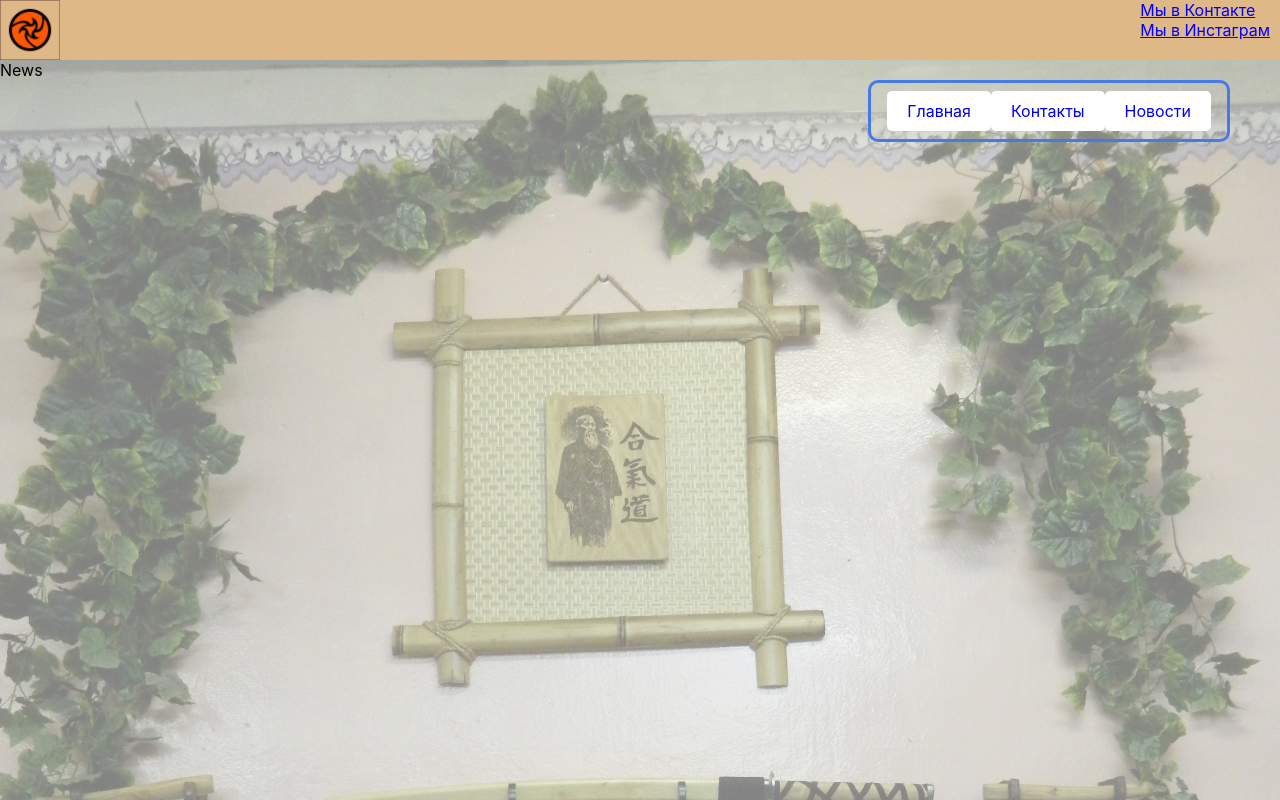
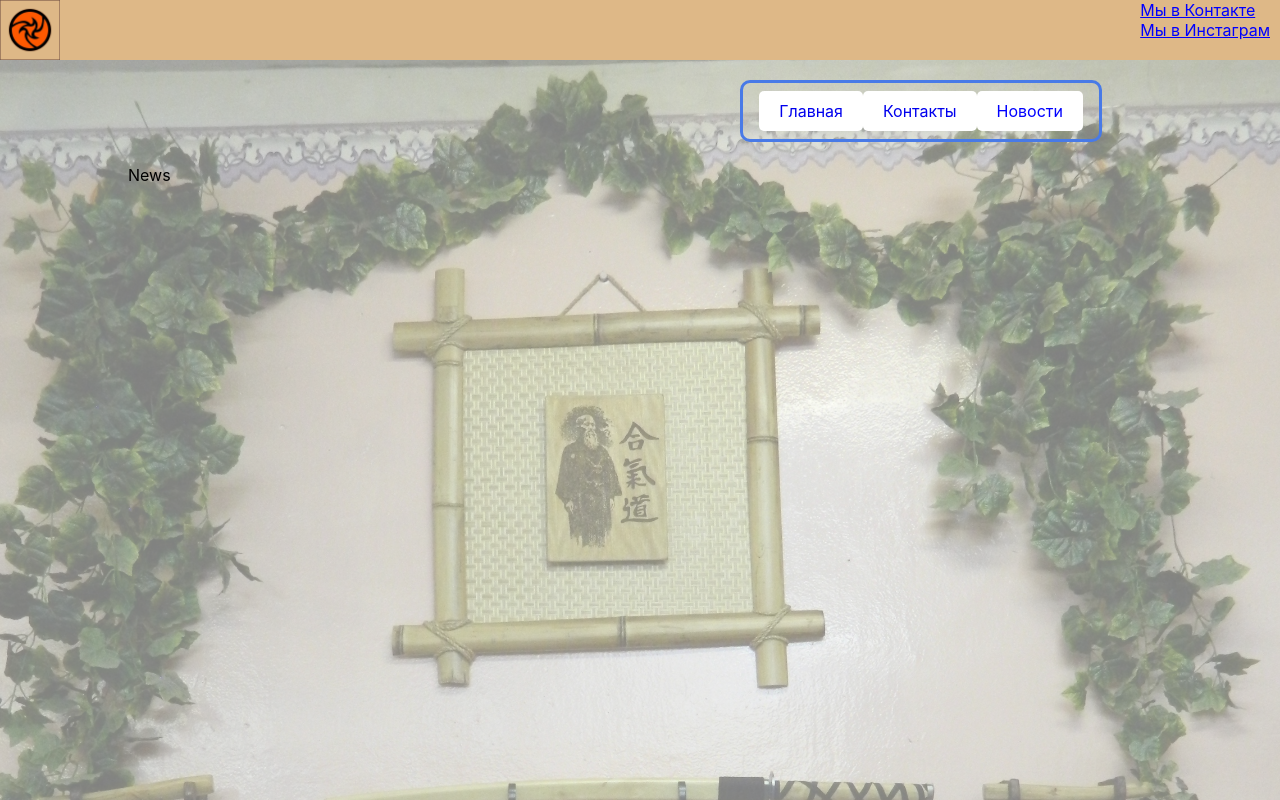
Before and after one commit to dmatveyev/tenchi, a React (Create React App) app: page /news in a window 1280 px wide. Shown: the top 800 px of the page. Built offline with nearby package versions, Linux system fonts and the light colour scheme.

Commit message:
Добавил внутренний грид в блоке контента

```diff
--- a/src/App.css
+++ b/src/App.css
@@ -1,8 +1,8 @@
 .app-wrapper {
   display: grid;
   margin: auto;
-  grid-template-areas: "h" "n" "c" "f";
-  grid-template-rows: 60px 1fr;
+  grid-template-areas: "h" "c";
+  grid-template-rows: 60px 10fr;
   /*grid-gap: 10px;*/
 }
 
@@ -11,7 +11,6 @@
   /* Добавляем фон */
   background: #fcf1d3 url(shomen.jpg) no-repeat 100% 100%;
   background-size: 100% 100%;
- /* opacity: 0.3;*/
 }
 .bgr {
   background: rgba(255, 255, 255, 0.5);
--- a/src/component/content/Content.jsx
+++ b/src/component/content/Content.jsx
@@ -5,6 +5,7 @@ import {BrowserRouter, Route} from "react-router-dom";
 import Main from "./main/Main";
 import Contacts from "./contacts/Contacts";
 import News from "./news/News";
+import ContentWrapper from "./contentwrapper/ContentWrapper";
 
 
 const Content = () => {
@@ -14,11 +15,7 @@ const Content = () => {
             <BrowserRouter>
                 <div className={styles.content}>
                     <NavBar/>
-                    <div>
-                        <Route exact path="/" render={() => <Main/>}/>
-                        <Route exact path="/contacts" render={() => <Contacts/>}/>
-                        <Route exact path="/news" render={() => <News/>}/>
-                    </div>
+                    <ContentWrapper/>
                 </div>
             </BrowserRouter>
         )
--- a/src/component/content/Content.module.css
+++ b/src/component/content/Content.module.css
@@ -1,4 +1,8 @@
 .content {
     grid-area: c;
     height: 1200px;
+    display: grid;
+    margin: auto;
+    grid-template-areas: "n" "c1";
+    grid-template-rows: 105px 10fr;
 }
--- /dev/null
+++ b/src/component/content/contentwrapper/ContentWrapper.jsx
@@ -0,0 +1,25 @@
+import * as React from "react";
+import styles from './ContentWrapper.module.css';
+import {BrowserRouter, Route} from "react-router-dom";
+import Main from "../main/Main";
+import Contacts from "../contacts/Contacts";
+import News from "../news/News";
+
+
+
+const ContentWrapper = () => {
+
+
+        return (
+                <div className={styles.content}>
+                    <div>
+                        <Route exact path="/" render={() => <Main/>}/>
+                        <Route exact path="/contacts" render={() => <Contacts/>}/>
+                        <Route exact path="/news" render={() => <News/>}/>
+                    </div>
+                </div>
+        )
+
+}
+
+export default ContentWrapper
--- /dev/null
+++ b/src/component/content/contentwrapper/ContentWrapper.module.css
@@ -0,0 +1,5 @@
+.content {
+    grid-area: c1;
+    margin-right: 10%;
+    margin-left: 10%;
+}
--- a/src/component/content/navbar/NabBar.module.css
+++ b/src/component/content/navbar/NabBar.module.css
@@ -1,3 +1,9 @@
+.rootdiv {
+    grid-area: n;
+    margin-right: 10%;
+    margin-left: 10%;
+}
+
 .navbar {
     float: right;
     padding: .5rem 1rem;
--- a/src/component/content/navbar/NavBar.jsx
+++ b/src/component/content/navbar/NavBar.jsx
@@ -6,7 +6,7 @@ import {NavLink} from "react-router-dom";
 const NavBar = () => {
 
         return (
-            <div>
+            <div className={styles.rootdiv}>
                 <nav className={styles.navbar}>
                     <div className={styles.item}>
                         <NavLink exact to="/" activeClassName={styles.activeLink}>Главная</NavLink>
```
